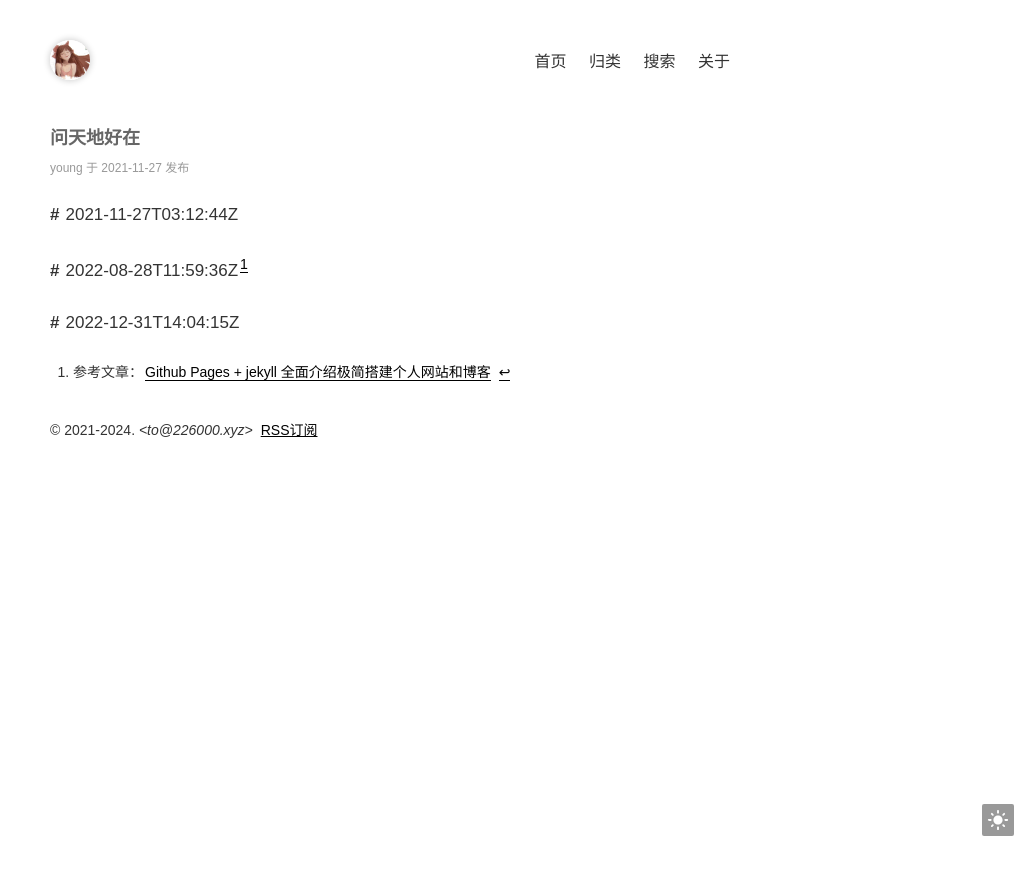
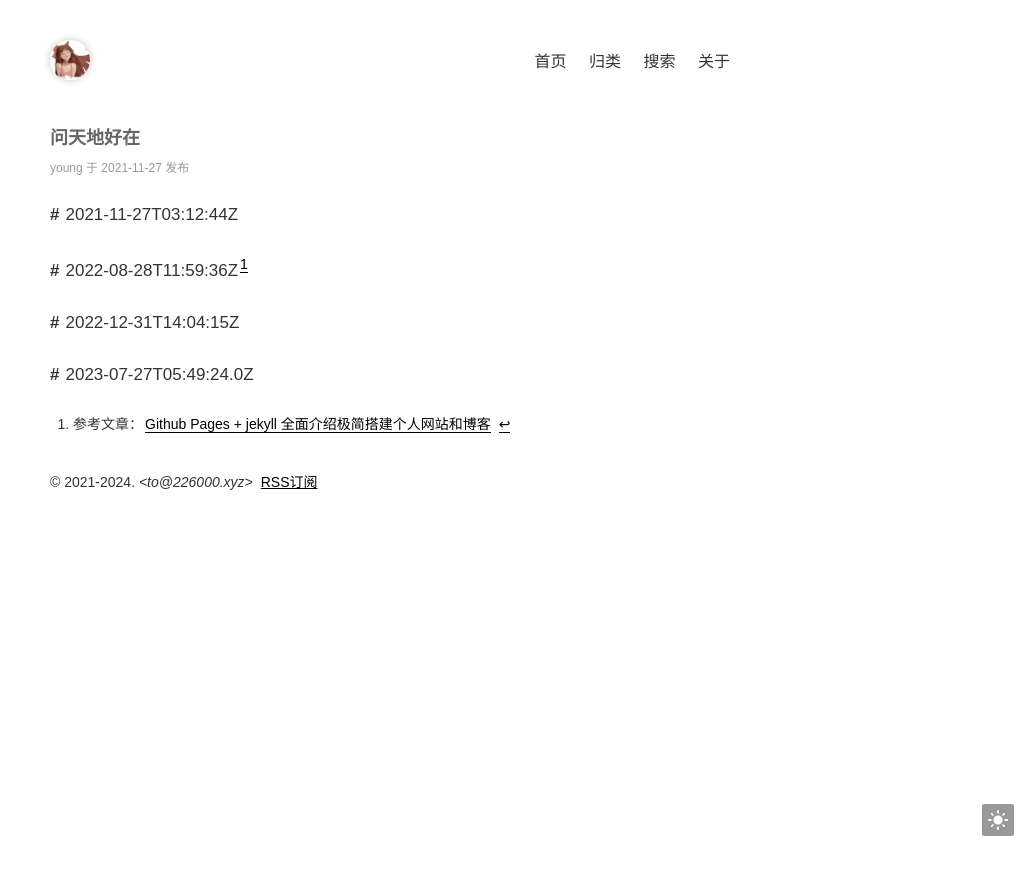
Before and after one commit to Suyuqu/Tmaize, a Jekyll site: the page built from _posts/2021-11-27-Hello,World!.md, in a window 1280 px wide. Shown: the top 875 px of the page, without its empty margins (250-1280 px from the left). Built offline with Jekyll 4.4.1, drawn with Linux system fonts in a browser that asks for light colours; a style sheet for code colours, icons or effects is not loaded; some of the changed lines change nothing that is shown.

Commit message:
Update 2021-11-27-Hello,World!.md

```diff
--- a/_posts/2021-11-27-Hello,World!.md
+++ b/_posts/2021-11-27-Hello,World!.md
@@ -1,7 +1,7 @@
 ---
 layout: mypost
 title: 问天地好在
-categories: [自说自话]
+categories: [Jekyll]
 extMath: true
 ---
 
@@ -11,4 +11,6 @@ extMath: true
 
 ## 2022-12-31T14:04:15Z
 
+## 2023-07-27T05:49:24.0Z
+
 [^1]:参考文章：[Github Pages + jekyll 全面介绍极简搭建个人网站和博客](https://zhuanlan.zhihu.com/p/51240503)
```
